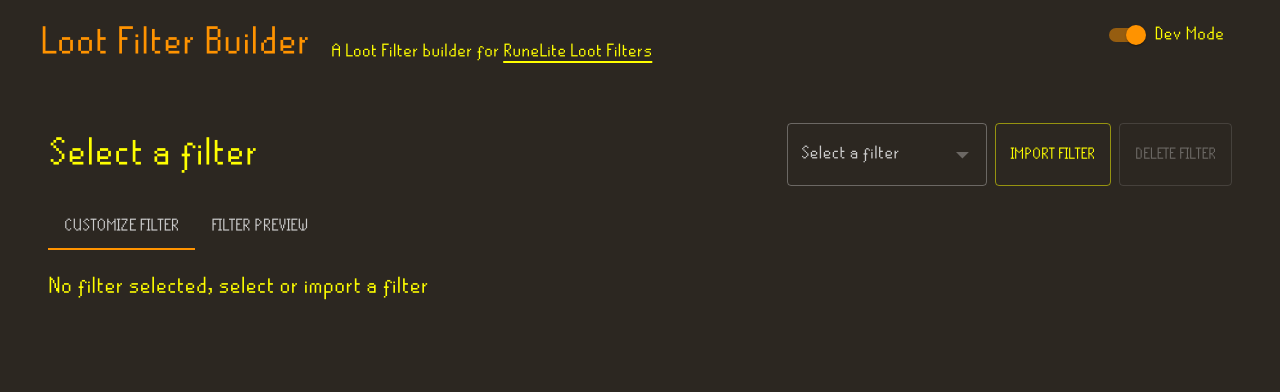
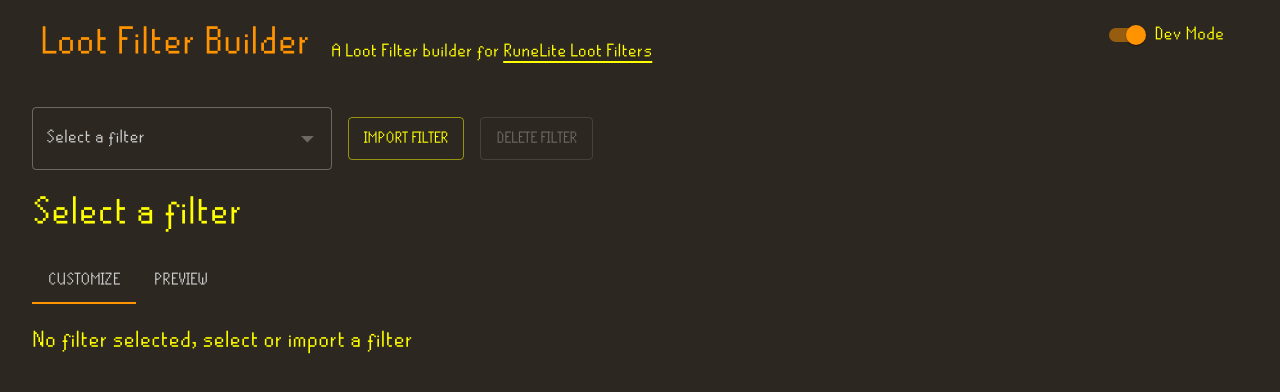
Before and after one commit to kutweer/loot-filters-ui, a React app: page / in a window 1280 px wide. Shown: the top 392 px of the page. Built offline with nearby package versions, Linux system fonts and the light colour scheme.

Commit message:
add download button

```diff
--- a/src/components/FilterSelector.tsx
+++ b/src/components/FilterSelector.tsx
@@ -9,6 +9,7 @@ import {
   DialogTitle,
   FormControl,
   FormHelperText,
+  Stack,
   TextField,
   Typography,
 } from "@mui/material";
@@ -128,15 +129,7 @@ export const FilterSelector: React.FC = () => {
           {alert.text}
         </Alert>
       ))}
-      <Box sx={{ display: "flex", alignItems: "center", gap: 2 }}>
-        <Typography sx={{ textAlign: "center" }} variant="h4" color="secondary">
-          {activeFilter?.name || "Select a filter"}
-          <Typography variant="caption" color="text.secondary" sx={{ ml: 1 }}>
-            {activeFilter?.importedOn
-              ? `Imported on ${new Date(activeFilter?.importedOn).toLocaleDateString()}`
-              : null}
-          </Typography>
-        </Typography>
+      <Stack spacing={2}>
         <Box
           sx={{
             display: "flex",
@@ -154,7 +147,7 @@ export const FilterSelector: React.FC = () => {
             size="small"
           >
             <UISelect<FilterId>
-              sx={{ width: "200px" }}
+              sx={{ width: "300px" }}
               options={filterOptions}
               value={selectedFilter}
               onChange={handleFilterChange}
@@ -162,6 +155,7 @@ export const FilterSelector: React.FC = () => {
               disabled={Object.keys(importedModularFilters).length === 0}
               multiple={false}
             />
+          </FormControl>
             <Button
               variant="outlined"
               color="secondary"
@@ -327,9 +321,17 @@ export const FilterSelector: React.FC = () => {
                 </Button>
               </DialogContent>
             </Dialog>
-          </FormControl>
         </Box>
-      </Box>
+
+        <Typography variant="h4" color="secondary">
+          {activeFilter?.name || "Select a filter"}
+          <Typography variant="caption" color="text.secondary" sx={{ ml: 1 }}>
+            {activeFilter?.importedOn
+              ? `Imported on ${new Date(activeFilter?.importedOn).toLocaleDateString()}`
+              : null}
+          </Typography>
+        </Typography>
+      </Stack>
     </>
   );
 };
--- a/src/components/FilterTabs.tsx
+++ b/src/components/FilterTabs.tsx
@@ -30,7 +30,7 @@ export const FilterTabs: React.FC<{ sha: string }> = ({ sha }) => {
   const tabs = useMemo(() => {
     return [
       {
-        label: `Customize ${activeFilter?.name ?? "Filter"}`,
+        label: "Customize",
         disabled: !activeFilter,
         dev: false,
         component: activeFilter ? (
@@ -42,7 +42,7 @@ export const FilterTabs: React.FC<{ sha: string }> = ({ sha }) => {
         ),
       },
       {
-        label: `${activeFilter?.name || "Filter"} Preview`,
+        label: "Preview",
         disabled: !activeFilter,
         dev: false,
         component: <RenderedFilterTab sha={sha} />,
@@ -56,7 +56,7 @@ export const FilterTabs: React.FC<{ sha: string }> = ({ sha }) => {
   );
 
   return (
-    <Box sx={{ mt: 3, p: 2, borderRadius: 5 }}>
+    <Box sx={{ mt: 3 }}>
       <Box>
         <FilterSelector />
       </Box>
```
